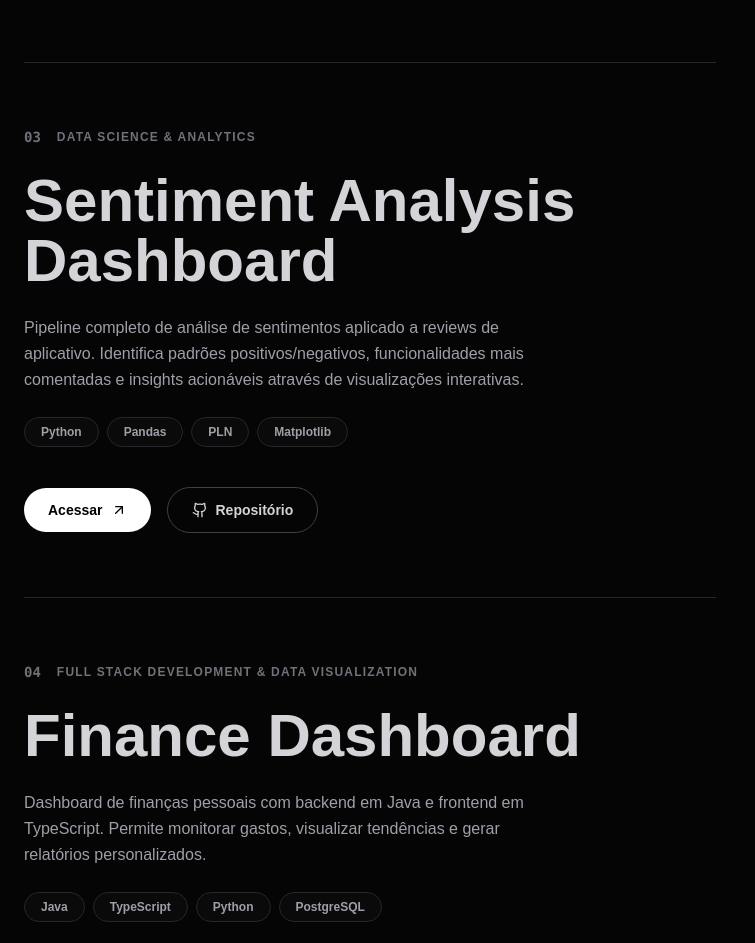
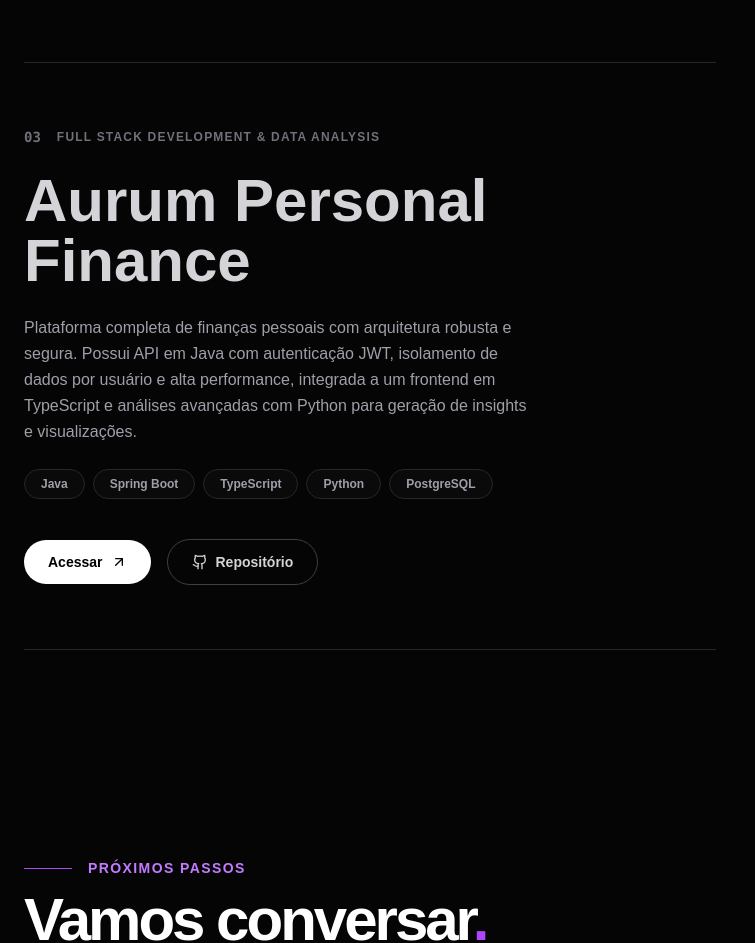
Before and after one commit to bentors/portfolio-bentorangel, a Next.js app: page / in a window 1280 px wide. Shown: the part 5949-6892 px from the top of the page, without its empty margins (0-755 px from the left). Built offline with nearby package versions, Linux system fonts and the light colour scheme; a web font is replaced by a local one.

Commit message:
feat: adicionando novo projeto e correção do hero

```diff
--- a/components/Projects.tsx
+++ b/components/Projects.tsx
@@ -19,7 +19,7 @@ const projects = [
   },
   {
     id: "02",
-    title: "SmartInventory",
+    title: "SmartInventory API",
     subtitle: "Backend Architecture",
     description: "API escalável desenvolvida com Java 21 e Spring Boot, focada em alta disponibilidade e integridade de dados. O projeto utiliza Docker, PostgreSQL e Flyway. Conta com documentação interativa via Swagger/OpenAPI e segurança robusta via Spring Security.",
     tech: ["Java", "Docker", "Flyway", "Spring Boot"],
@@ -29,24 +29,14 @@ const projects = [
   },
   {
     id: "03",
-    title: "Sentiment Analysis Dashboard",
-    subtitle: "Data Science & Analytics",
-    description: "Pipeline completo de análise de sentimentos aplicado a reviews de aplicativo. Identifica padrões positivos/negativos, funcionalidades mais comentadas e insights acionáveis através de visualizações interativas.",
-    tech: ["Python", "Pandas", "PLN", "Matplotlib"],
-    github: "https://github.com/bentors",
-    link: "#",
-    image: "https://images.unsplash.com/photo-1460925895917-afdab827c52f?auto=format&fit=crop&q=80&w=2000",
-  },
-  {
-    id: "04",
-    title: "Finance Dashboard",
-    subtitle: "Full stack Development & Data Visualization",
-    description: "Dashboard de finanças pessoais com backend em Java e frontend em TypeScript. Permite monitorar gastos, visualizar tendências e gerar relatórios personalizados.",
-    tech: ["Java", "TypeScript", "Python", "PostgreSQL"],
+    title: "Aurum Personal Finance",
+    subtitle: "Full Stack Development & Data Analysis",
+    description: "Plataforma completa de finanças pessoais com arquitetura robusta e segura. Possui API em Java com autenticação JWT, isolamento de dados por usuário e alta performance, integrada a um frontend em TypeScript e análises avançadas com Python para geração de insights e visualizações.",
+    tech: ["Java", "Spring Boot", "TypeScript", "Python", "PostgreSQL"],
     github: "https://github.com/bentors/finance-dashboard",
     link: "#",
     image: "https://images.unsplash.com/photo-1611974789855-9c2a0a7236a3?auto=format&fit=crop&q=80&w=2000",
-  }
+  },
 ];
 
 export default function Projects() {
```
